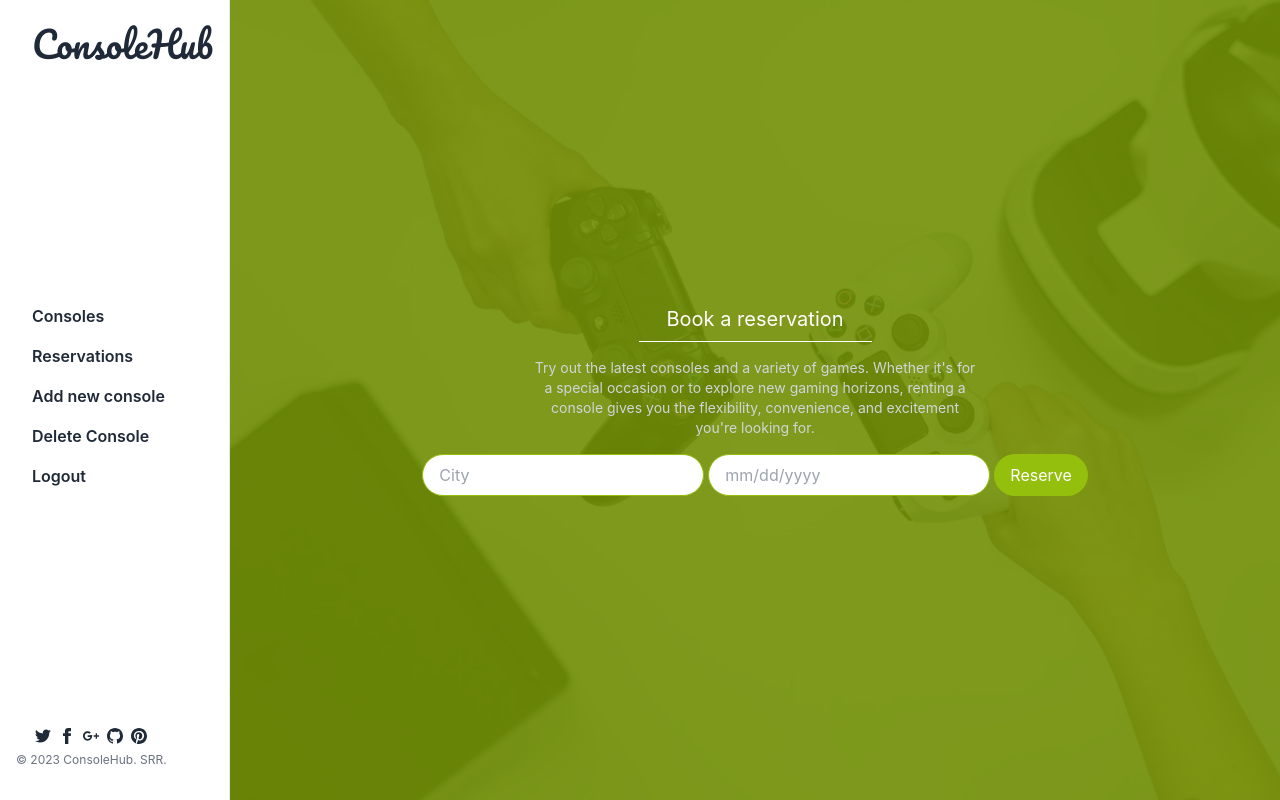
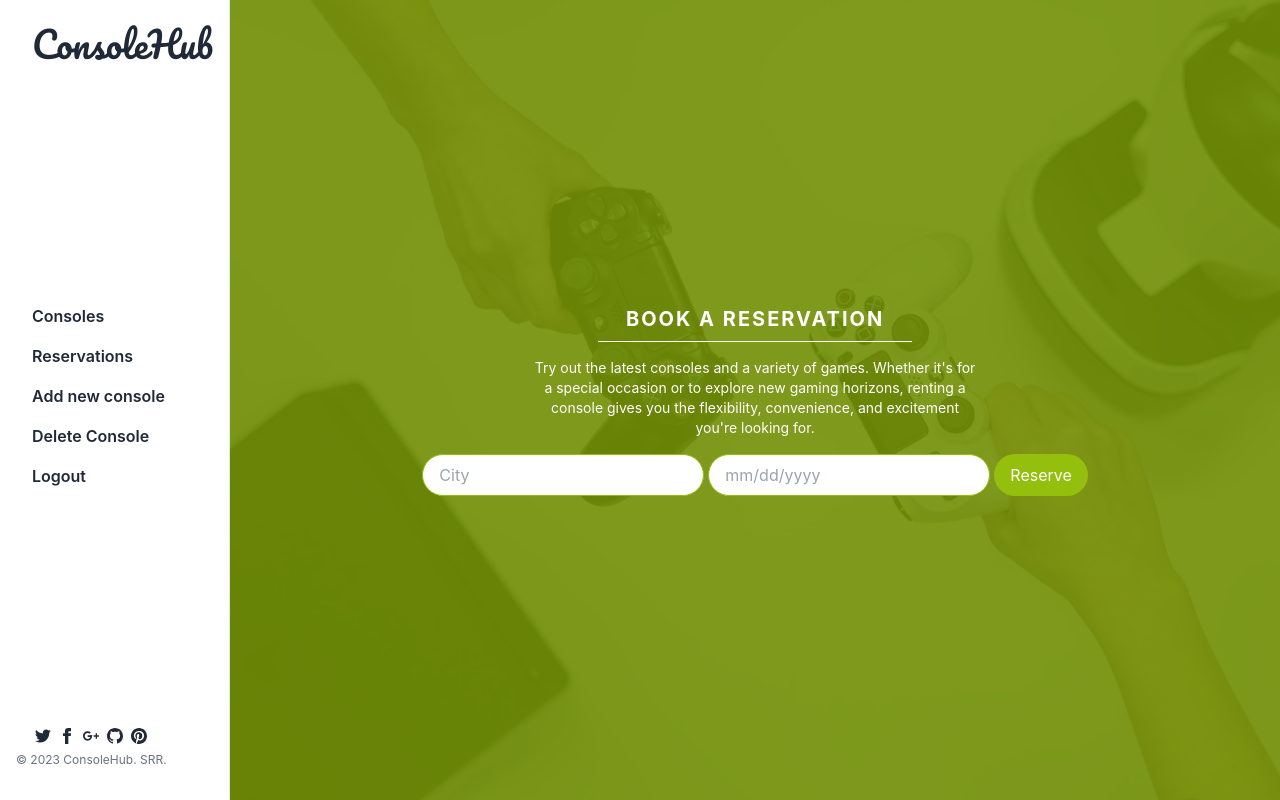
Before and after one commit to stephenkati/gaming_console_reservation_front_end, a React (Vite) app: page /reserve/1 in a window 1280 px wide. Built offline with nearby package versions, Linux system fonts and the light colour scheme; sample sign-in values are in the browser's storage.

Commit message:
Correct styles

```diff
--- a/src/components/reservations/ReserveConsole.jsx
+++ b/src/components/reservations/ReserveConsole.jsx
@@ -74,11 +74,11 @@ const ReserveConsole = () => {
         }}
       >
         <div className="w-full flex flex-col gap-4 text-center text-gray-300 items-center justify-center h-full px-2 py-4">
-          <h1 className="font-semi-bold text-xl text-white border-b border-white border-solid inline-block pb-2 px-7">
-            Book a reservation
+          <h1 className="font-bold text-xl text-white border-b border-white border-solid inline-block pb-2 px-7 tracking-widest">
+            BOOK A RESERVATION
           </h1>
 
-          <p className="text-sm max-w-md">
+          <p className="text-sm max-w-md text-white">
             Try out the latest consoles and a variety of games. Whether
             it&apos;s for a special occasion or to explore new gaming horizons,
             renting a console gives you the flexibility, convenience, and
@@ -94,7 +94,7 @@ const ReserveConsole = () => {
                 setCity(e.target.value);
                 setErrors({ ...errors, city: '' });
               }}
-              className={`border rounded-full py-2 px-4 w-1/3 min-w-max focus:outline-none ${
+              className={`text-black border rounded-full py-2 px-4 w-1/3 min-w-max focus:outline-none ${
                 errors.city ? 'border-red-500' : 'border-secondary'
               }`}
             />
@@ -103,7 +103,7 @@ const ReserveConsole = () => {
               onChange={handleDateChange}
               dateFormat="yyyy/MM/dd"
               placeholderText="mm/dd/yyyy"
-              className={`border rounded-full py-2 px-4 w-full focus:outline-none ${
+              className={`text-black border rounded-full py-2 px-4 w-full focus:outline-none ${
                 errors.selectedDate ? 'border-red-500' : 'border-secondary'
               }`}
             />
```
